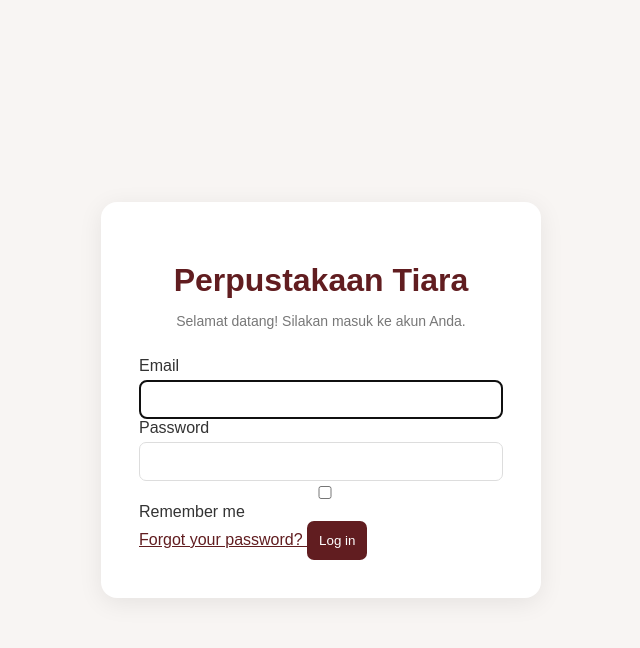
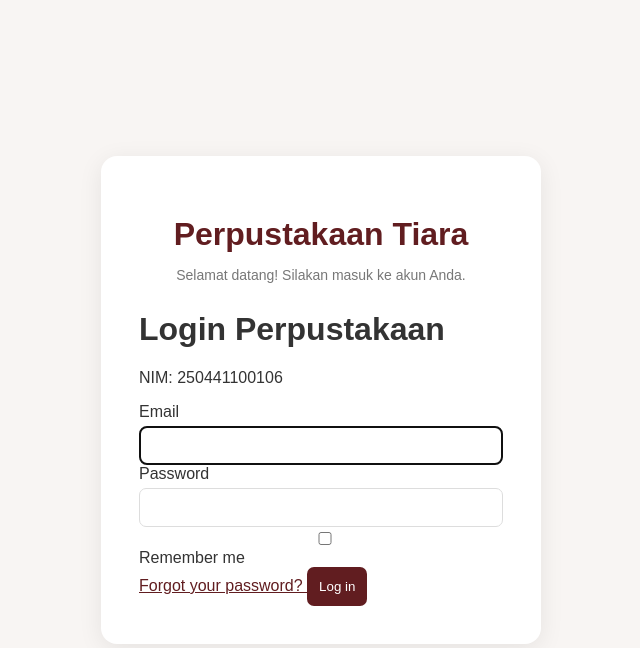
Before and after one commit to 2504411001006-crysolitiara/perpustakaan-250441100106, a Laravel app: page /login in a window 1280 px wide. Shown: the top 648 px of the page, without its empty margins (319-959 px from the left). Run offline with Laravel 12, Linux system fonts and the light colour scheme; parts of the project's set-up code (start-up, migrations or seed data) failed here and were passed over.

Commit message:
Soal 5: Menambahkan NIM pada halaman login

```diff
--- a/resources/views/auth/login.blade.php
+++ b/resources/views/auth/login.blade.php
@@ -1,6 +1,16 @@
 <x-guest-layout>
     <!-- Session Status -->
     <x-auth-session-status class="mb-4" :status="session('status')" />
+
+    <!-- Judul Login dan NIM -->
+    <div class="mb-6 text-center">
+        <h1 class="text-xl font-bold text-gray-800">
+            Login Perpustakaan
+        </h1>
+        <p class="mt-1 text-sm text-gray-600">
+            NIM: 250441100106
+        </p>
+    </div>
 
     <form method="POST" action="{{ route('login') }}">
         @csrf
```
